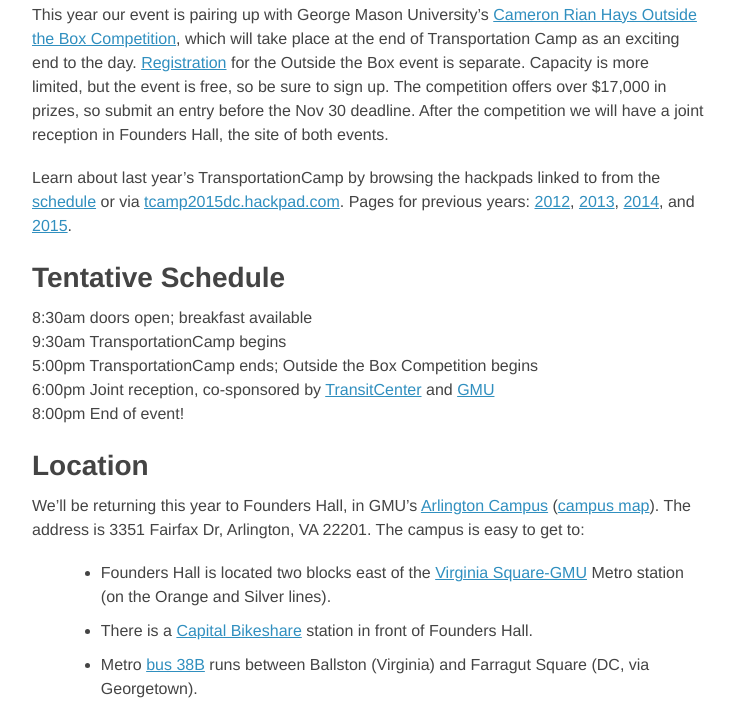
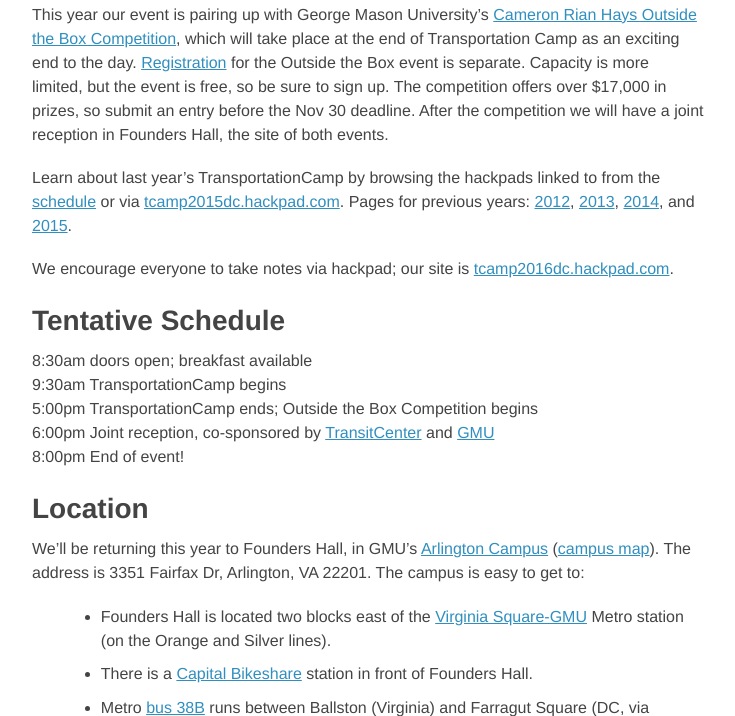
Before and after one commit to transpocamp/transportationcamp.org, a Jekyll site: the page built from events/dc-2016/index.markdown, in a window 1280 px wide and 900 px high, scrolled down 712 px, cut to the strip 0-716 px from the top of the window. Shown: the whole strip, without its empty margins (272-1007 px from the left). Built offline with Jekyll 4.4.1, drawn with Linux system fonts in a browser that asks for light colours; nearby versions of some CDN libraries; Markdown is read by kramdown in place of the engine named in the settings.

Commit message:
add hack pad link

```diff
--- a/events/dc-2016/index.markdown
+++ b/events/dc-2016/index.markdown
@@ -33,6 +33,8 @@
 [schedule](http://transportationcamp.org/events/dc-2015/schedule.html) or via [tcamp2015dc.hackpad.com](https://tcamp2015dc.hackpad.com/).
 Pages for previous years: [2012](http://transportationcamp.org/events/dc/), [2013](http://transportationcamp.org/events/dc-2013/),
 [2014](http://transportationcamp.org/events/dc-2014/), and [2015](http://transportationcamp.org/events/dc-2015/).
+
+We encourage everyone to take notes via hackpad; our site is [tcamp2016dc.hackpad.com](https://tcamp2016dc.hackpad.com/).
 
 ### Tentative Schedule
 
```
